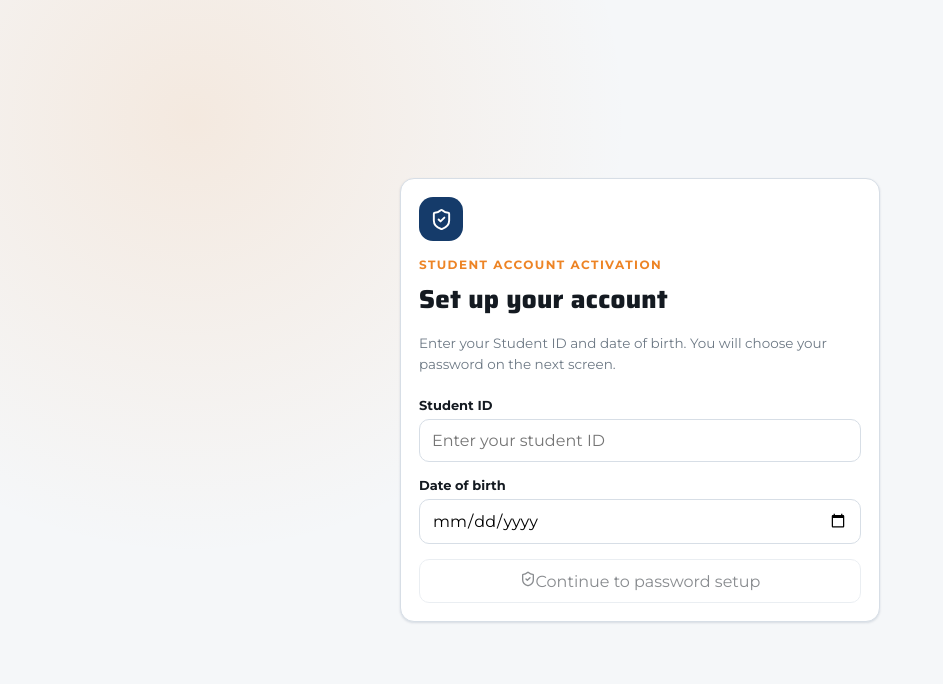
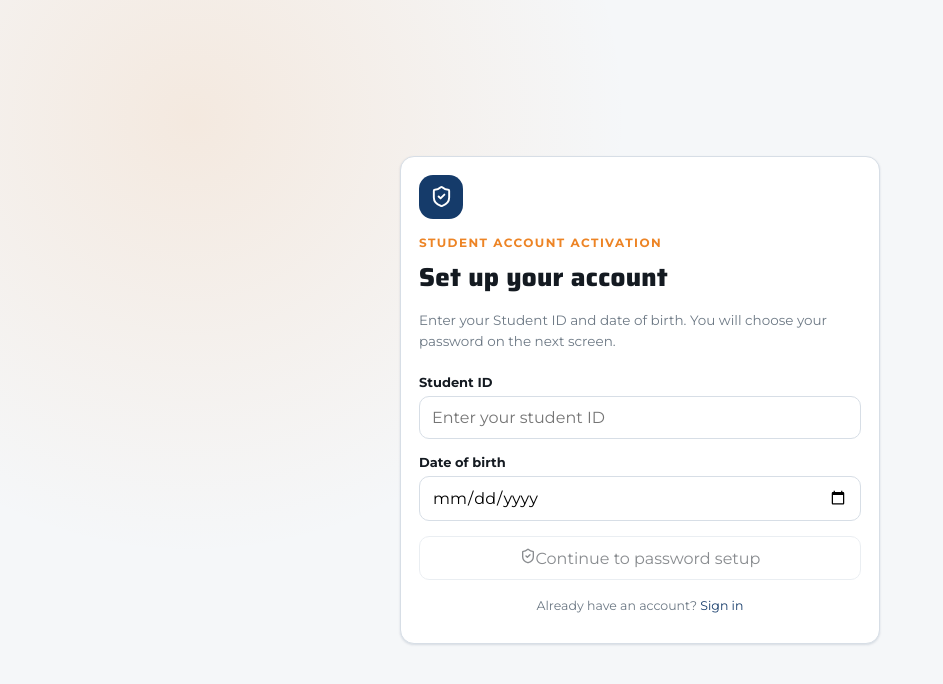
Before and after one commit to DAUST-ORG/myDAUST, a Next.js app in the folder apps/portal/: page /activate-student in a window 1280 px wide. Shown: the top 684 px of the page, without its empty margins (0-943 px from the left). Built offline with nearby package versions, Linux system fonts and the light colour scheme.

Commit message:
fix(portal): restore student activation and sign-in links on login and activation pages (AI-generated)

```diff
--- a/apps/portal/src/app/activate-student/page.tsx
+++ b/apps/portal/src/app/activate-student/page.tsx
@@ -1,6 +1,7 @@
 "use client";
 
 import { useState } from "react";
+import Link from "next/link";
 import { AlertCircle, Loader2, ShieldCheck } from "lucide-react";
 import { ApiError, startStudentActivation } from "@/lib/api";
 
@@ -169,6 +170,13 @@ export default function ActivateStudentPage() {
             {busy ? "Checking your details…" : "Continue to password setup"}
           </button>
         </form>
+
+        <p
+          className="muted"
+          style={{ fontSize: 12.5, textAlign: "center", marginTop: 18 }}
+        >
+          Already have an account? <Link href="/login">Sign in</Link>
+        </p>
       </section>
     </main>
   );
--- a/apps/portal/src/app/login/page.tsx
+++ b/apps/portal/src/app/login/page.tsx
@@ -166,6 +166,8 @@ export default function LoginPage() {
           </form>
 
           <p className="muted" style={{ fontSize: 12.5, textAlign: "center", marginTop: 18 }}>
+            New student? <a href="/activate-student">Activate your account</a>
+            <br />
             Need help? <a href="mailto:info@daust.org">Contact IT support</a>
           </p>
 
```
